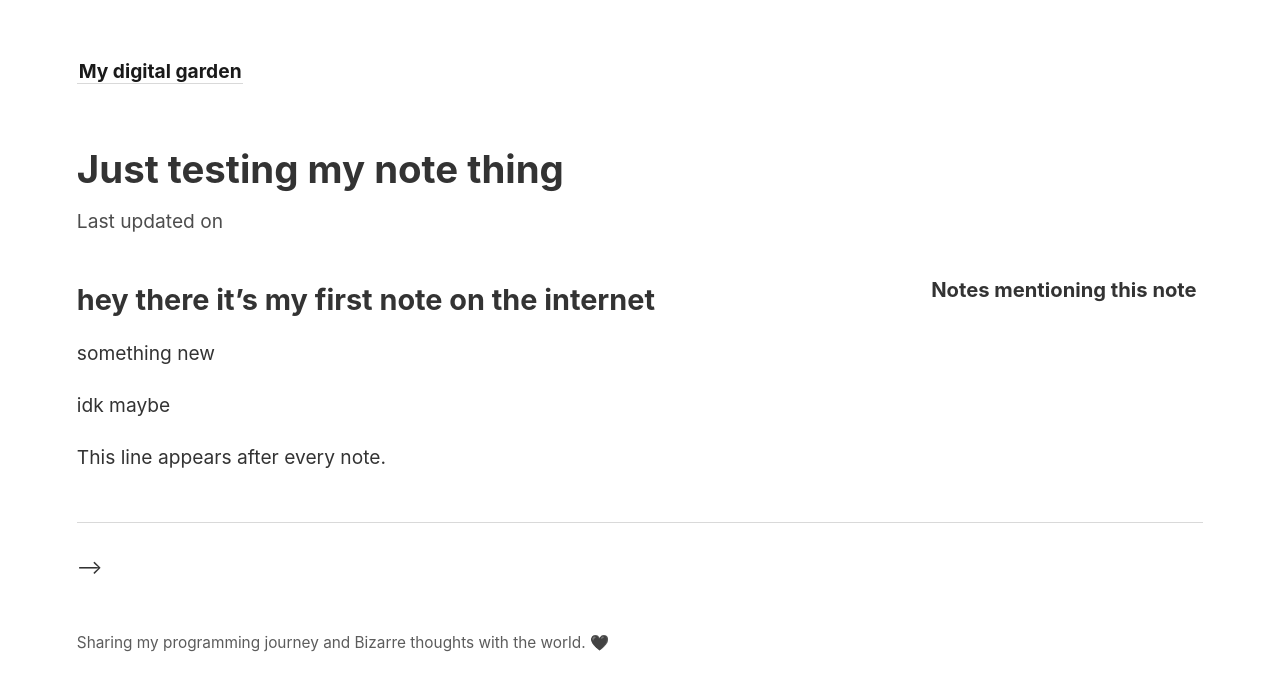
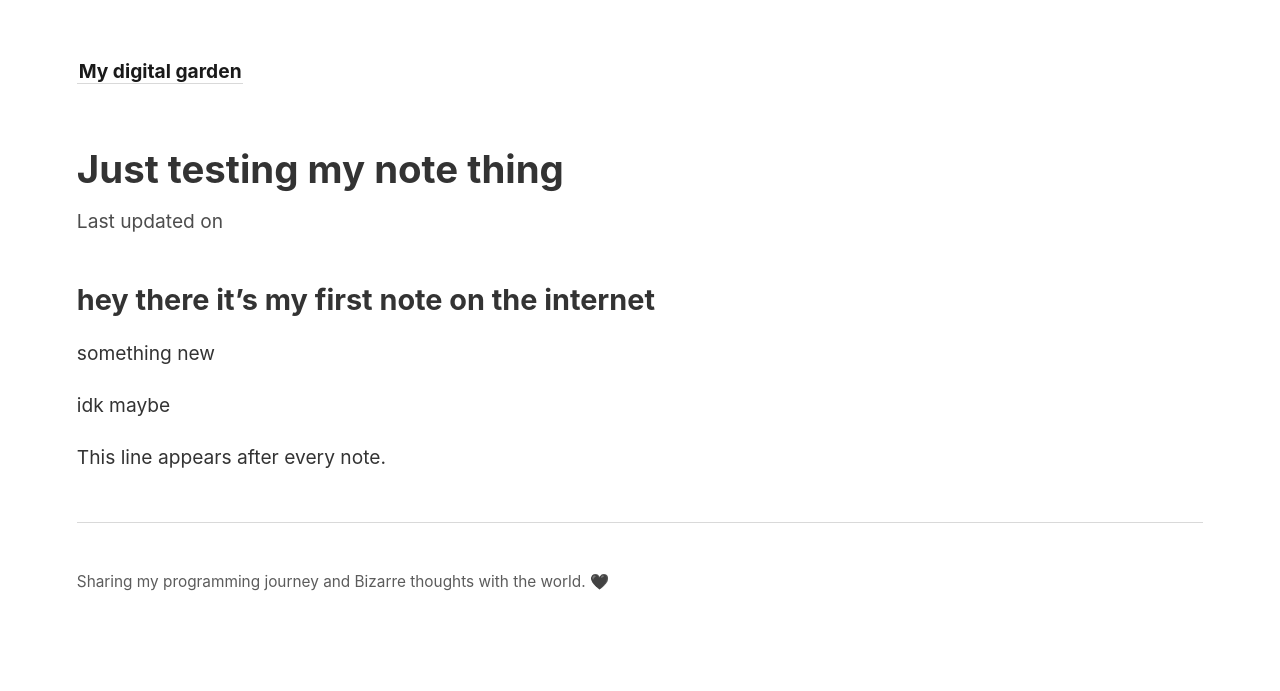
Before and after one commit to karim-ayman1/space-garden, a Jekyll site: the page built from _notes/just testing my note thing.md, in a window 1280 px wide. Shown: the top 691 px of the page. Built offline with Jekyll 4.4.1, drawn with Linux system fonts in a browser that asks for light colours.

Commit message:
vault backup: 2023-06-01 02:15:48

```diff
--- a/_layouts/note.html
+++ b/_layouts/note.html
@@ -18,8 +18,8 @@
     </content>
 
     <side style="font-size: 0.9em">
+      {% if page.backlinks.size > 0 %}
       <h3 style="margin-bottom: 1em">Notes mentioning this note</h3>
-      {% if page.backlinks.size > 0 %}
       <div
         style="display: grid; grid-gap: 1em; grid-template-columns: repeat(1fr)"
       >
@@ -42,7 +42,3 @@
 </article>
 
 <hr />
-
-<!-- <p>Here are all the notes in this garden, along with their links, visualized as a graph.</p>
-
-{% include notes_graph.html %} -->
```
